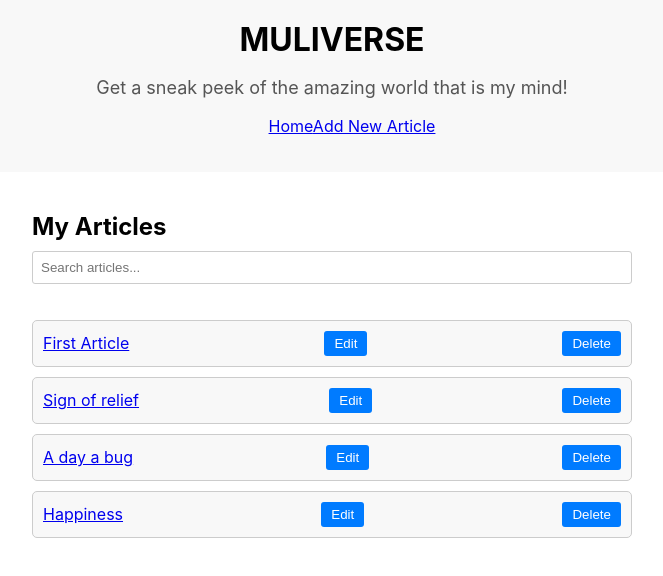
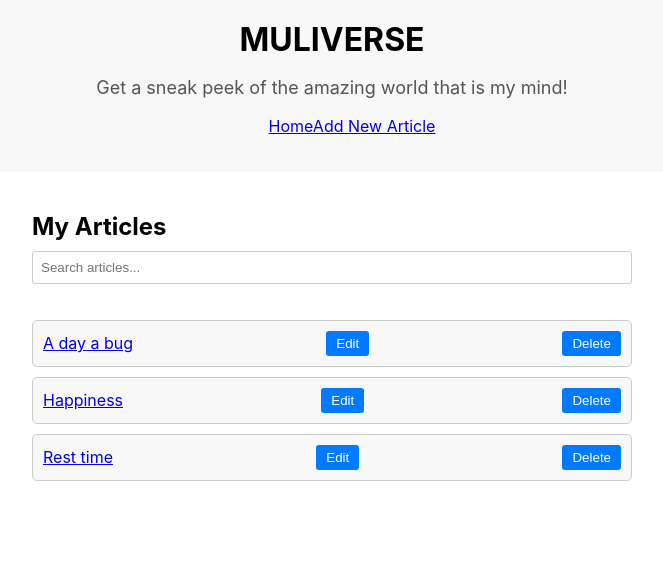
Before and after one commit to Samstar10/Muliverse, a React (Create React App) app: page / in a window 1280 px wide. Shown: the top 576 px of the page, without its empty margins (308-971 px from the left). Built offline with nearby package versions, Linux system fonts and the light colour scheme; data requests are answered from the project's data file.

Commit message:
Clean code

```diff
--- a/db.json
+++ b/db.json
@@ -1,15 +1,5 @@
 {
   "articles": [
-    {
-      "title": "First Article",
-      "content": "This is the content of the first article. I have just edited it.",
-      "id": 1
-    },
-    {
-      "title": "Sign of relief",
-      "content": "Just had a very nice breakthrough after fixing a bug",
-      "id": 2
-    },
     {
       "title": "A day a bug",
       "content": "This is my journey on how fixing of bugs has been hella hectic",
@@ -19,6 +9,11 @@
       "title": "Happiness ",
       "content": "This chapter of my day, is called happiness. Nothing beats the feeling of solving a bug that has been eating you up. Oh! The adrenaline Rush!!",
       "id": 4
+    },
+    {
+      "title": "Rest time",
+      "content": "Just finished with all the basic functionalities of my web application and now I can cook and rest. A sigh of relief.",
+      "id": 5
     }
   ]
 }
--- a/src/ArticleList.js
+++ b/src/ArticleList.js
@@ -1,5 +1,4 @@
 import React, { useState, useEffect } from "react";
-// import { Link } from "react-router-dom";
 import ArticleItem from "./ArticleItem";
 import { useNavigate } from "react-router-dom";
 
@@ -39,7 +38,9 @@ function ArticleList(){
                 className="search-input"
             />
             <ul>
-                {articles.filter(article => article.title.toLowerCase().includes(searchQuery.toLowerCase())).map(article => (
+                {articles
+                .filter(article => article.title.toLowerCase().includes(searchQuery.toLowerCase()))
+                .map(article => (
                     <ArticleItem
                         key={article.id}
                         article={article}
--- a/src/NewArticleForm.js
+++ b/src/NewArticleForm.js
@@ -19,8 +19,6 @@ function NewArticleForm(){
         .then(res => res.json())
         .then(data => {
             console.log('New article added:', data)
-            // setTitle('')
-            // setContent('')
             navigate('/')
         })
         .catch(error => console.log(error.message))
```
